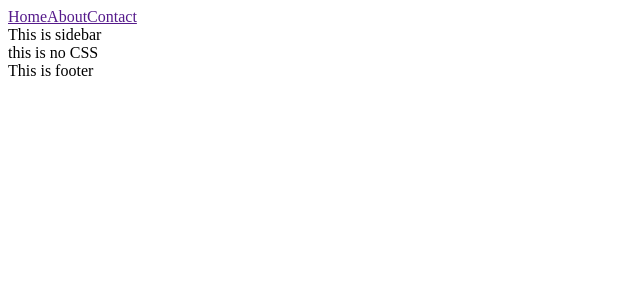
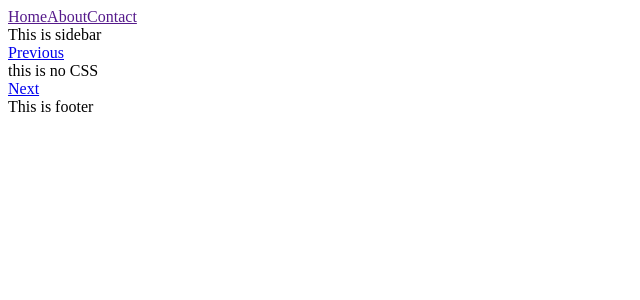
Before and after one commit to vimalmenon/pwa-demo, a React app: page /no-css in a window 1280 px wide. Shown: the top 300 px of the page, without its empty margins (0-640 px from the left). Built offline with nearby package versions, Linux system fonts and the light colour scheme.

Commit message:
Working on layout

```diff
--- a/src/Component/Layout/Layout.widget.tsx
+++ b/src/Component/Layout/Layout.widget.tsx
@@ -1,17 +1,30 @@
 import React from "react";
+import {useLocation} from "react-router";
+
 
 import {Header} from "../Header";
 import {Footer} from "../Footer";
 import {Sidebar} from "../Sidebar";
 
+import {PageLinks} from "../../Data";
+import { Link } from "react-router-dom";
+
 export const Layout:React.FC = ({children}) => {
+    const location = useLocation();
+    const {previous, next} = PageLinks[location.pathname] || {};
     return (
         <section>
             <Header />
             <Sidebar />
+            {previous && <div>
+                <Link to={previous}>Previous</Link>
+            </div>}
             <section>
                 {children}
             </section>
+            {next&& <div>
+                <Link to={next}>Next</Link>
+            </div>}
             <Footer />
         </section>
     )
--- a/src/Data/index.ts
+++ b/src/Data/index.ts
@@ -1,3 +1,6 @@
+import {Home, NoCss, Table} from "../Page";
+
+
 export const Pages = [
     {
         link: "/",
@@ -29,6 +32,9 @@ export const FakeLinks = [
 ];
 
 export const PageLinks = {
+    "/": {
+        next: "/no-css",
+    },
     "/no-css" : {
         previous: "/",
         next: "/table",
@@ -38,3 +44,22 @@ export const PageLinks = {
         next: "",
     }
 }
+
+export const Routes = [
+   {
+        path:"/",
+        Component: Home
+    },
+    {
+        path:"/no-css",
+        Component: NoCss
+    },
+    {
+        path:"/table",
+        Component: Table
+    },
+    {
+        path:"*",
+        Component: Home
+    }
+]
--- a/src/Main/Main.widget.tsx
+++ b/src/Main/Main.widget.tsx
@@ -1,27 +1,24 @@
 import React from "react";
 import { Routes, Route } from "react-router-dom";
 
-import {Home, NoCss, Table} from "../Page";
 import {Layout} from "../Component";
+
+import {Routes as routes} from "../Data"
 
 
 export const Main:React.FC = () => {
     return (
         <Layout>
             <Routes>
-                <Route
-                    path="/"
-                    element={<Home />} />
-                <Route
-                    path="no-css"
-                    element={<NoCss />} />
-                <Route
-                    path="table"
-                    element={<Table />} />
-                <Route
-                    path="*"
-                    element={<Home />}
-                    />
+                {routes.map((route, key) => {
+                    const {Component, path} = route;
+                    return (
+                        <Route
+                            path={path}
+                            element={<Component />}
+                            key={key} />
+                    )
+                })}
             </Routes>
         </Layout>
     );
--- a/webpack.config.js
+++ b/webpack.config.js
@@ -11,6 +11,9 @@ module.exports = {
         sw: path.resolve(__dirname, "./src/sw.ts")
     },
     devtool: "source-map",
+    devServer: {
+        historyApiFallback: true,
+    },
     module: {
         rules: [
             {
```
Also changed, not shown: notes.txt.
